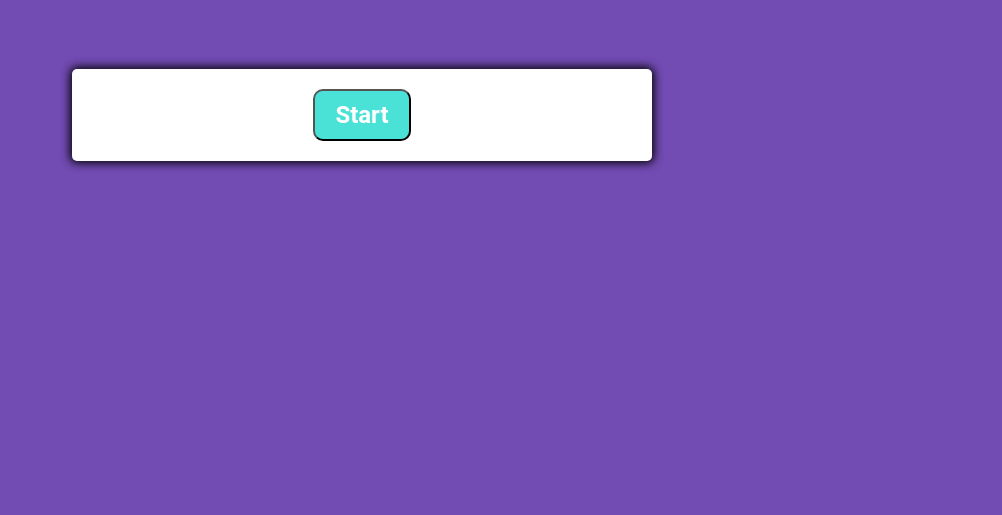
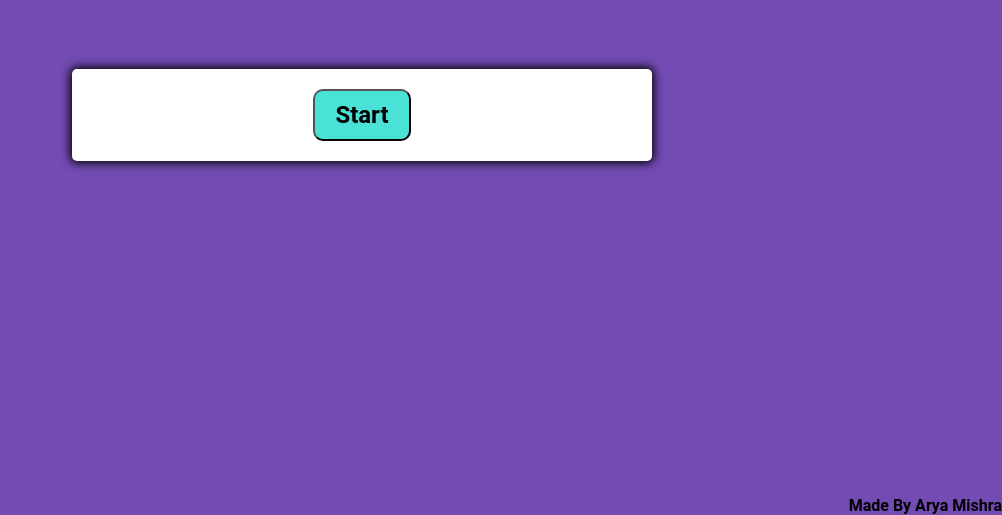
Before and after one commit to MISHRA2318/Quiz, a plain HTML site: page index.html in a window 1280 px wide. Shown: the part 285-800 px from the top of the page, without its empty margins (278-1280 px from the left). Drawn offline with Linux system fonts and the light colour scheme.

Commit message:
Add files via upload

```diff
--- a/index.html
+++ b/index.html
@@ -22,6 +22,8 @@
         <button id="start-btn"  class=" start-btn1 btn">Start</button>
         <button id="next-btn" class="hide next-btn btn">Next</button>
       </div>
+
+      <div id="watermark">Made By Arya Mishra</div>
     </div>
 
     <!--  --------------jQuery file--------------- -->
--- a/style.css
+++ b/style.css
@@ -1,6 +1,7 @@
 *,*::after,::before{
     box-sizing: border-box;
     font-family: "roboto",cursive;
+    font-weight: bold;
 
 }
 
@@ -49,7 +50,7 @@ padding: 10px;
     padding: 20px 80px;
     margin: 10px;
     border-radius: 10px;
-    color: white;
+    color: black;
     background-color: #4AE2D7;
 
 }
@@ -84,6 +85,10 @@ padding: 10px;
 .hide{
     display: none;
 }
-/* .btn1{
 
-} */
+
+#watermark {
+     position: fixed;
+      bottom: 0;
+      right: 0;
+    }
```
